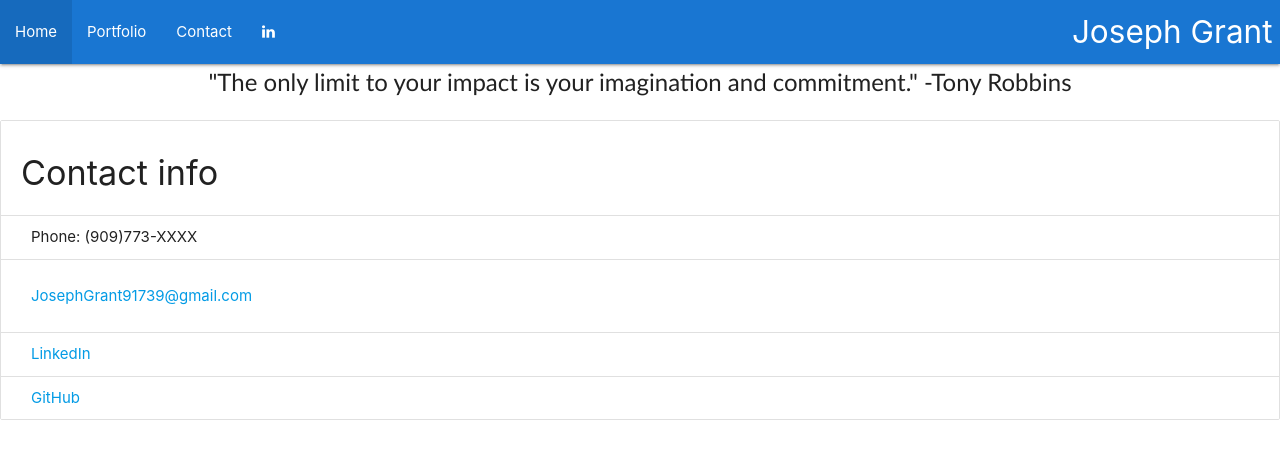
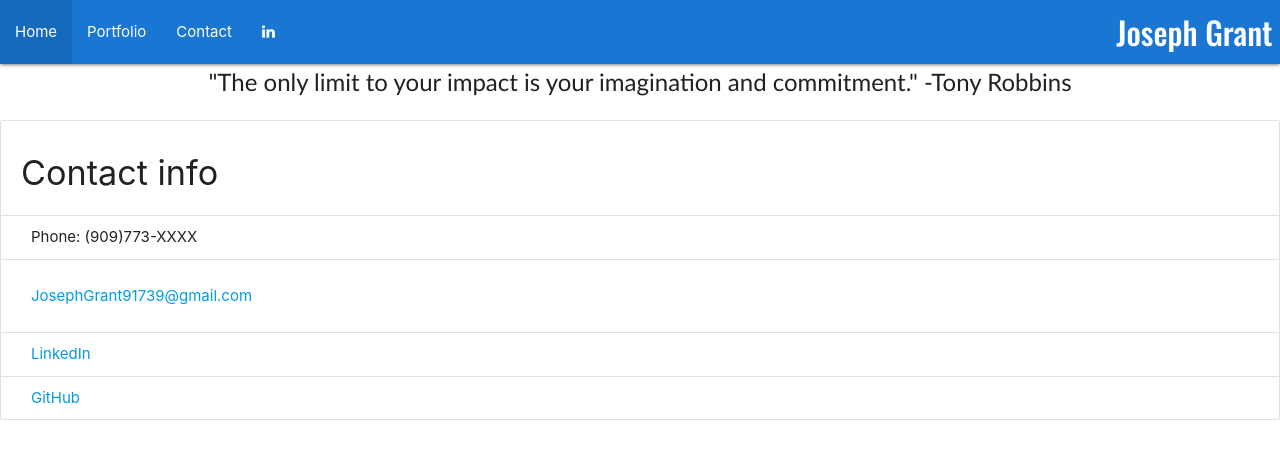
Before and after one commit to JosephGran7/Portfolio, a plain HTML site: page Contact.html in a window 1280 px wide. Drawn offline with nearby package versions, Linux system fonts and the light colour scheme.

Commit message:
applied new font to logo and fixed some css issues.

```diff
--- a/Contact.html
+++ b/Contact.html
@@ -12,6 +12,9 @@
     <link rel="stylesheet" href="https://cdnjs.cloudflare.com/ajax/libs/materialize/1.0.0/css/materialize.min.css">
     <!-- Social Media Icons -->
     <link rel="stylesheet" href="https://cdnjs.cloudflare.com/ajax/libs/font-awesome/4.7.0/css/font-awesome.min.css">
+    <!-- google font -->
+    <link rel="preconnect" href="https://fonts.gstatic.com">
+    <link href="https://fonts.googleapis.com/css2?family=Oswald:wght@500&display=swap" rel="stylesheet"
 
 
 
@@ -22,7 +25,7 @@
 <body>
     <nav>
       <div class="nav-wrapper blue darken-2">
-            <a href="#" class="brand-logo right">Joseph Grant</a>
+            <a href="#" class="brand-logo right"><div class="logo">Joseph Grant</div></a>
             <ul id="nav-mobile" class="left">
                 <li><a href="index.html">Home</a></li>
                 <li><a href="Portfolio.html">Portfolio</a></li>
--- a/style.css
+++ b/style.css
@@ -4,8 +4,13 @@
     text-align: center;
 
 }
+.logo   {
+    font-family: 'Oswald', sans-serif;
+}
+
 .nav {
     background-color: steelblue;
+
 }
 form    {
     max-width: 600px;
```
Also changed, not shown: Portfolio.html (+4 -2 lines), index.html (+4 -1 lines).
